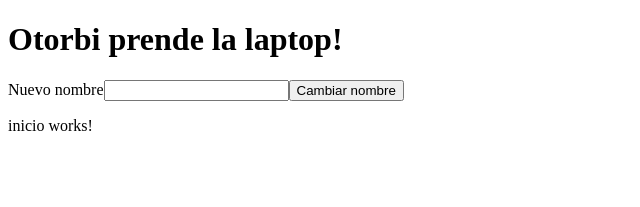
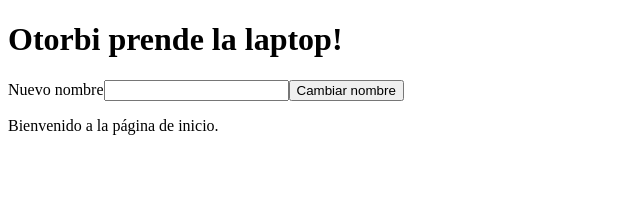
Before and after one commit to AdrianBeaMat/Angular, an Angular app: page / in a window 1280 px wide. Shown: the top 207 px of the page, without its empty margins (0-640 px from the left). Built offline with nearby package versions, Linux system fonts and the light colour scheme.

Commit message:
Sustituir el texto por defecto de Inicio
Co-Authored-By: Claude Sonnet 5.5 <noreply@anthropic.com>

```diff
--- a/src/app/inicio/inicio.html
+++ b/src/app/inicio/inicio.html
@@ -1 +1 @@
-<p>inicio works!</p>
+<p>Bienvenido a la página de inicio.</p>
```
